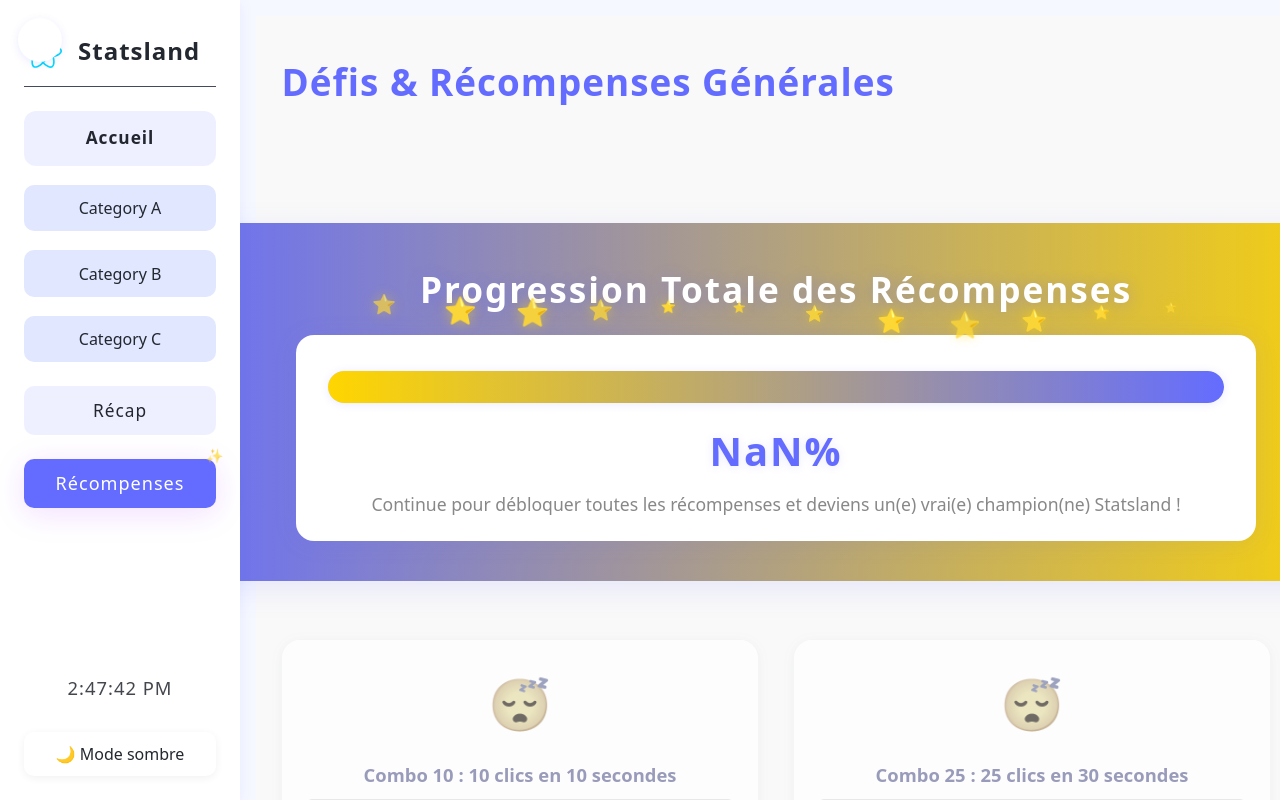
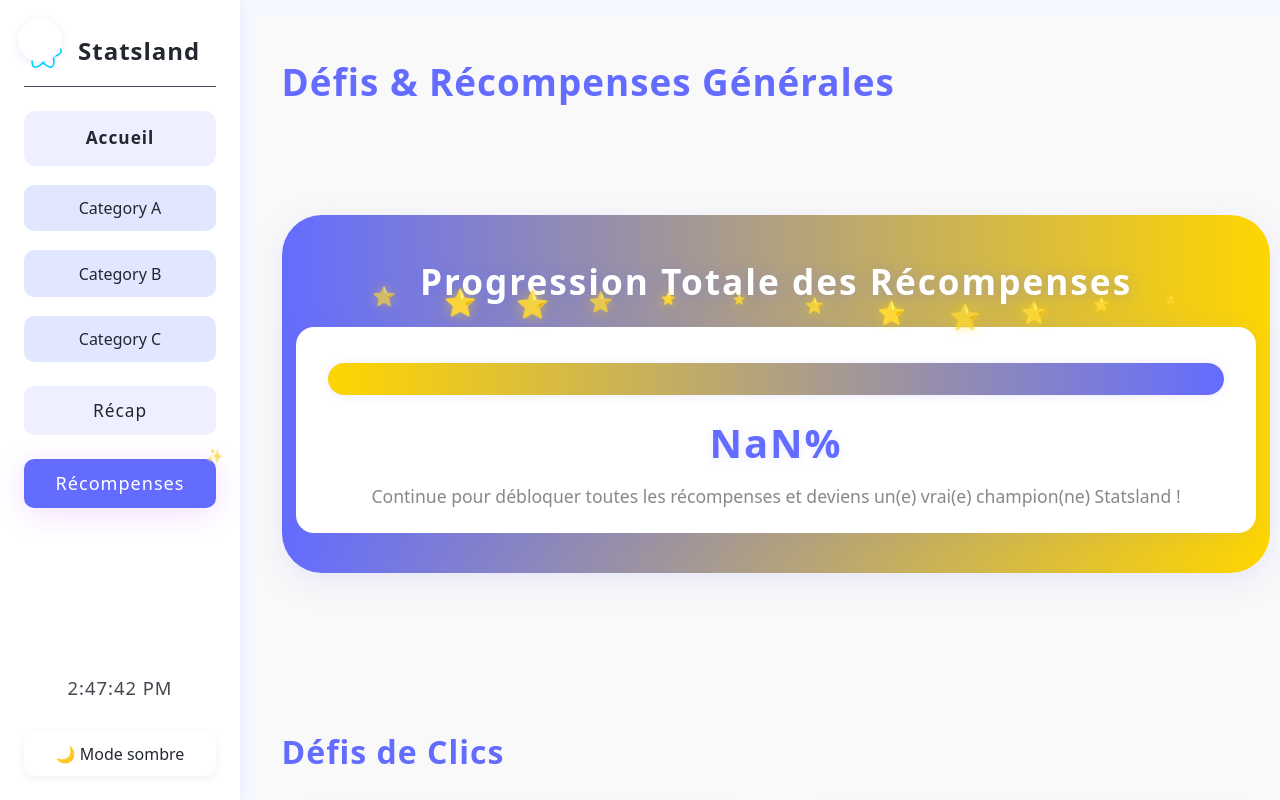
Before and after one commit to Tr-Evan/Statsland, a React (Vite) app: page /rewards in a window 1280 px wide. Built offline with nearby package versions, Linux system fonts and the light colour scheme.

Commit message:
feat: Refactor rewards display with categorized goals and enhanced styling for better user experience

```diff
--- a/src/dashboards/Rewards.jsx
+++ b/src/dashboards/Rewards.jsx
@@ -831,61 +831,52 @@ export default function Rewards() {
       </div>
 
       {/* GRILLE DES RÉCOMPENSES */}
+      {CATEGORIES.map(cat => {
+        const catGoals = goals
+          .filter(g => cat.filter(g))
+          .sort(cat.sort)
+          .filter((g, i, arr) => arr.findIndex(x => x.id === g.id) === i); // éviter doublons
+
+        if (!catGoals.length) return null;
+        return (
+          <div key={cat.id} style={{margin: "3.5rem 0 2.5rem 0"}}>
+            <h3 style={{
+              color: cat.color,
+              fontWeight: 900,
+              fontSize: "2em",
+              letterSpacing: "1px",
+              marginBottom: "1.2rem",
+              marginTop: "2.5rem"
+            }}>
+              {cat.label}
+            </h3>
             <div className="rewards-goals-grid" style={{
               display: "grid",
               gridTemplateColumns: "repeat(auto-fit, minmax(320px, 1fr))",
               gap: "2.2rem",
               margin: "2.5rem 0"
             }}>
-        {goals.map((g, i) => (
+              {catGoals.map((g, i) => (
                 <div
                   key={g.id}
                   className={`reward-goal-card ${g.anim}`}
-            style={{
-              background: "#fff",
-              borderRadius: 18,
-              boxShadow: "0 2px 12px 0 rgba(100,108,255,0.10)",
-              padding: "2em 1.5em 1.5em 1.5em",
-              position: "relative",
-              display: "flex",
-              flexDirection: "column",
-              alignItems: "center",
-              minHeight: 210,
-              overflow: "hidden"
-            }}
                 >
-            <div style={{ fontSize: "3.2em", marginBottom: 12, animation: g.progress >= 1 ? "emoji-pop 1.2s infinite alternate" : "emoji-bounce 1.2s infinite alternate" }}>
+                  <div className="reward-emoji" style={{ animation: g.progress >= 1 ? "emoji-pop 1.2s infinite alternate" : "emoji-bounce 1.2s infinite alternate" }}>
                     {g.emoji}
                   </div>
-            <div style={{ fontWeight: 700, fontSize: "1.15em", color: "#646cff", marginBottom: 10, textAlign: "center" }}>
-              {g.label}
-            </div>
-            <div style={{ width: "100%", marginBottom: 10 }}>
-              <div style={{
-                height: 12,
-                borderRadius: 7,
-                background: "#e0e0e0",
-                overflow: "hidden",
-                position: "relative"
-              }}>
-                <div style={{
+                  <div className="reward-label">{g.label}</div>
+                  <div className="reward-progress-bar-bg">
+                    <div
+                      className="reward-progress-bar"
+                      style={{
                         width: `${Math.min(g.progress, 1) * 100}%`,
-                  height: "100%",
-                  background: g.progress >= 1 ? "#ffd600" : "#646cff",
-                  transition: "width 0.7s cubic-bezier(.4,0,.2,1)",
-                  borderRadius: 7,
+                        background: g.progress >= 1 ? "#ffd600" : undefined,
                         boxShadow: g.progress >= 1 ? "0 0 12px 3px gold" : "none",
                         animation: g.progress >= 1 ? "goal-blink 1.2s infinite alternate" : "none"
-                }} />
+                      }}
+                    />
                   </div>
-            </div>
-            <div style={{
-              fontWeight: 600,
-              color: g.progress >= 1 ? "#ffd600" : "#646cff",
-              fontSize: "1.05em",
-              marginBottom: 6,
-              marginTop: 2
-            }}>
+                  <div className={`reward-status${g.progress >= 1 ? " done" : ""}`}>
                     {g.progress >= 1
                       ? "Défi remporté !"
                       : g.progress >= 0.85
@@ -908,6 +899,9 @@ export default function Rewards() {
                 </div>
               ))}
             </div>
+          </div>
+        );
+      })}
       <style>
         {`
         @keyframes goal-blink {
@@ -936,3 +930,41 @@ export default function Rewards() {
     </div>
   );
 }
+
+const CATEGORIES = [
+  {
+    id: "clicks",
+    label: "Défis de Clics",
+    color: "#646cff",
+    filter: g => g.id.includes("combo") || g.id.includes("marathon") || g.id.includes("click") || g.id.includes("no_life") || g.id.includes("hyper_combo") || g.id.includes("speed_demon"),
+    sort: (a, b) => a.difficulty - b.difficulty
+  },
+  {
+    id: "objectifs",
+    label: "Défis d’Objectif",
+    color: "#ffce56",
+    filter: g => g.id.includes("objectif") || g.id.includes("perfect") || g.id.includes("all_") || g.id.includes("triple_objectif") || g.id.includes("clutch_master") || g.id.includes("speedrun"),
+    sort: (a, b) => a.difficulty - b.difficulty
+  },
+  {
+    id: "design",
+    label: "Défis de Personnalisation",
+    color: "#4bc0c0",
+    filter: g => g.id.includes("design") || g.id.includes("styliste") || g.id.includes("rainbow") || g.id.includes("edit") || g.id.includes("decouverte"),
+    sort: (a, b) => a.difficulty - b.difficulty
+  },
+  {
+    id: "timing",
+    label: "Défis de Timing",
+    color: "#ff6384",
+    filter: g => g.id.includes("matin") || g.id.includes("soir") || g.id.includes("noctambule") || g.id.includes("night") || g.id.includes("insomniaque") || g.id.includes("zen_master") || g.id.includes("midnight"),
+    sort: (a, b) => a.difficulty - b.difficulty
+  },
+  {
+    id: "autres",
+    label: "Autres Défis",
+    color: "#6f31b5",
+    filter: g => true,
+    sort: (a, b) => a.difficulty - b.difficulty
+  }
+];
--- a/src/styles/Dashboard.css
+++ b/src/styles/Dashboard.css
@@ -614,12 +614,8 @@ html, body, #root {
 }
 
 .rewards-total-progress-section {
-  margin: 4rem 0 0 0;
-  width: 100vw;
-  left: 50%;
-  right: 50%;
-  position: relative;
-  transform: translateX(-50%);
+  margin: 3.5rem 0 2.5rem 0;
+  width: 100%;
   background: linear-gradient(90deg, #646cff 0%, #ffd600 100%);
   box-shadow: 0 8px 32px 0 rgba(100,108,255,0.13);
   border-radius: 2.5rem;
@@ -627,8 +623,11 @@ html, body, #root {
   display: flex;
   flex-direction: column;
   align-items: center;
-  min-width: 100vw;
+  min-width: 0;
   overflow-y: visible;
+  max-width: 1200px;
+  margin-left: auto;
+  margin-right: auto;
 }
 
 .rewards-total-progress-inner {
@@ -715,3 +714,61 @@ html, body, #root {
     border-radius: 1.2rem;
   }
 }
+
+.reward-goal-card {
+  background: linear-gradient(120deg, #fff 70%, #f6f8ff 100%);
+  border-radius: 22px;
+  box-shadow: 0 4px 24px 0 rgba(100,108,255,0.10);
+  padding: 2.2em 1.7em 1.7em 1.7em;
+  position: relative;
+  display: flex;
+  flex-direction: column;
+  align-items: center;
+  min-height: 230px;
+  overflow: hidden;
+  transition: box-shadow 0.2s, transform 0.2s;
+  border: 2px solid #f0f0f0;
+}
+.reward-goal-card:hover {
+  box-shadow: 0 8px 32px 0 rgba(100,108,255,0.18);
+  transform: translateY(-4px) scale(1.025);
+  border-color: #ffd60055;
+}
+.reward-goal-card .reward-emoji {
+  font-size: 3.2em;
+  margin-bottom: 12px;
+  filter: drop-shadow(0 2px 8px #ffd60033);
+}
+.reward-goal-card .reward-label {
+  font-weight: 700;
+  font-size: 1.15em;
+  color: #646cff;
+  margin-bottom: 10px;
+  text-align: center;
+  letter-spacing: 0.5px;
+}
+.reward-goal-card .reward-progress-bar-bg {
+  width: 100%;
+  height: 12px;
+  border-radius: 7px;
+  background: #e0e0e0;
+  overflow: hidden;
+  position: relative;
+  margin-bottom: 10px;
+}
+.reward-goal-card .reward-progress-bar {
+  height: 100%;
+  border-radius: 7px;
+  background: linear-gradient(90deg, #ffd600 0%, #646cff 100%);
+  transition: width 0.7s cubic-bezier(.4,0,.2,1);
+}
+.reward-goal-card .reward-status {
+  font-weight: 600;
+  font-size: 1.05em;
+  margin-bottom: 6px;
+  margin-top: 2px;
+  color: #646cff;
+}
+.reward-goal-card .reward-status.done {
+  color: #ffd600;
+}
```
Lines whose indentation alone changed are shown as unchanged.
